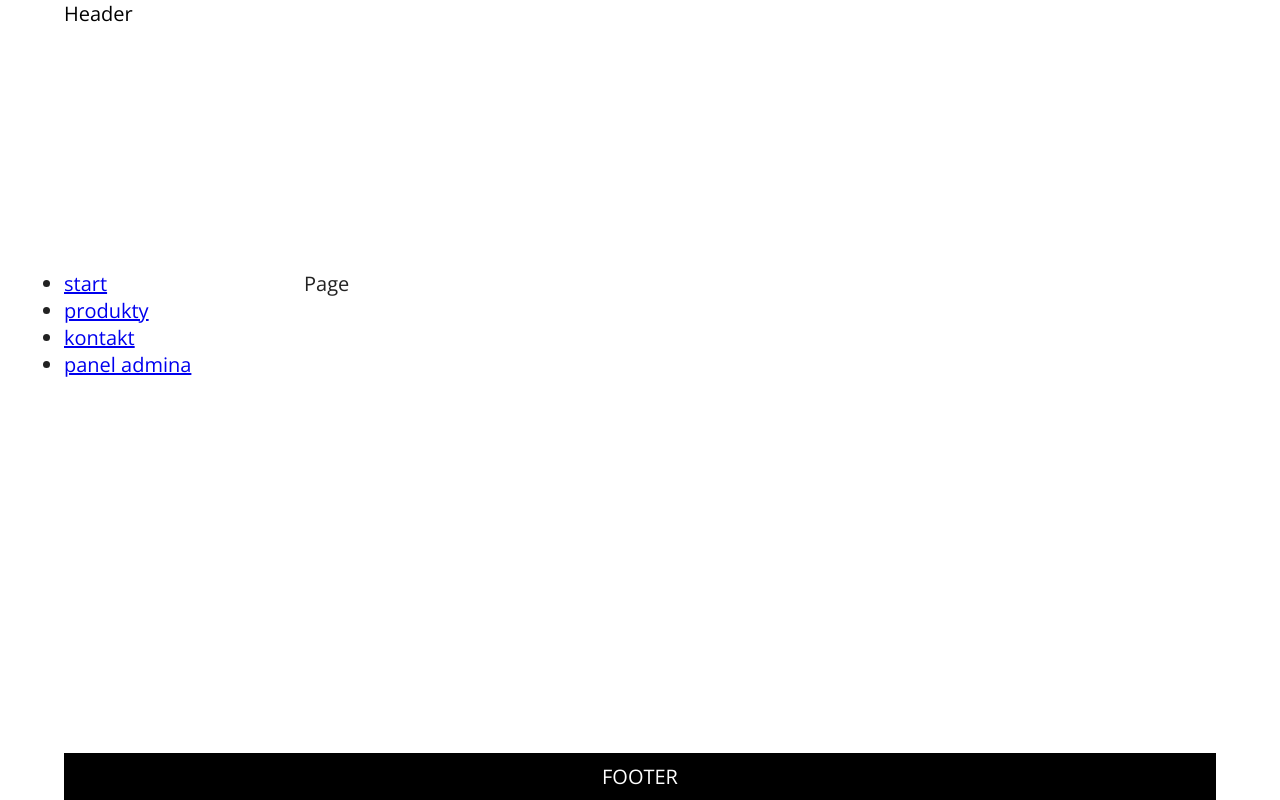
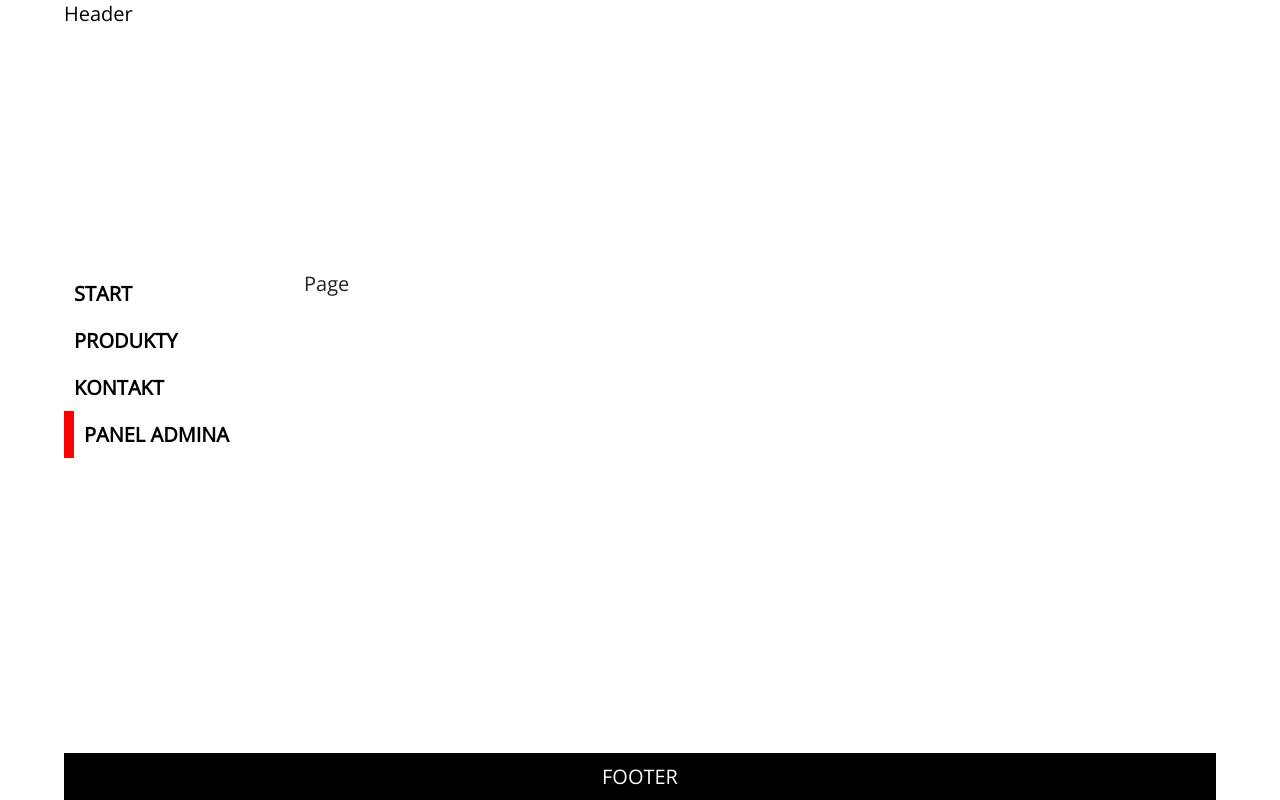
Before and after one commit to radek-winiecki/simple-website-in-react, a React (Create React App) app in the folder project/: page /admin in a window 1280 px wide. Built offline with nearby package versions, Linux system fonts and the light colour scheme.

Commit message:
Add CSS styles for the Navigation

```diff
--- a/project/src/layouts/Navigation.js
+++ b/project/src/layouts/Navigation.js
@@ -1,8 +1,9 @@
 import React from "react";
 import {NavLink} from "react-router-dom";
+import "../styles/Navigation.css";
 
 const list = [
-    {name: "start", path: "/"},
+    {name: "start", path: "/", exact: true},
     {name: "produkty", path: "/products"},
     {name: "kontakt", path: "/contact"},
     {name: "panel admina", path: "/admin"},
@@ -12,14 +13,14 @@ const Navigation = () => {
 
     const menu = list.map(item => (
         <li key={item.name}>
-            <NavLink to={item.path}>
+            <NavLink to={item.path} exact={item.exact ? item.exact : false}>
                 {item.name}
             </NavLink>
         </li>
     ))
 
     return (
-        <nav>
+        <nav className="main">
             <ul>
                 {menu}
             </ul>
--- /dev/null
+++ b/project/src/styles/Navigation.css
@@ -0,0 +1,42 @@
+nav.main {
+    padding: 0 30px 30px 0;
+}
+
+.main ul {
+    list-style-type: none;
+}
+
+nav.main a {
+    display: block;
+    text-decoration: none;
+    color: #000;
+    text-transform: uppercase;
+    font-weight: bold;
+    padding: 10px;
+    transition: 0.2s;
+}
+
+nav.main a:hover {
+    transform: translateX(20px);
+}
+
+nav.main a.active {
+    border-left: 10px solid gray;
+    transform: translateX(0);
+}
+
+nav.main li:nth-child(1) a.active {
+    border-left-color: green;
+}
+
+nav.main li:nth-child(2) a.active {
+    border-left-color: blue;
+}
+
+nav.main li:nth-child(3) a.active {
+    border-left-color: orange;
+}
+
+nav.main li:nth-child(4) a.active {
+    border-left-color: red;
+}
```
